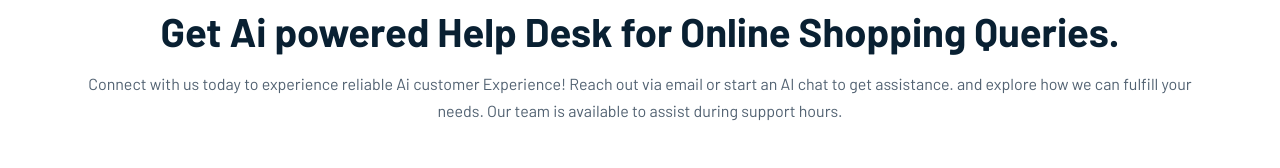
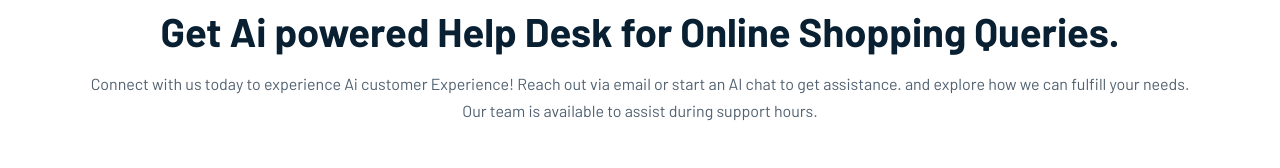
Before and after one commit to popacc1/Aamazon_Services-Ai-Chat, a plain HTML site: page index.html in a window 1280 px wide. Shown: the part 355-523 px from the top of the page. Drawn offline with nearby package versions, Linux system fonts and the light colour scheme.

Commit message:
Update index.html

```diff
--- a/index.html
+++ b/index.html
@@ -57,7 +57,7 @@
                 <div class="intro">
                     <h1>Chat with AI Support Assistance for Amazon Products Related Queries</h1><br>
                     <h1>Get Ai powered Help Desk for Online Shopping Queries.</h1>
-                    <p class="mx-auto">Connect with us today to experience reliable Ai customer Experience! Reach out via email or start an AI chat to get assistance. and explore how we can fulfill your needs. Our team is available to assist during support hours.</p>
+                    <p class="mx-auto">Connect with us today to experience Ai customer Experience! Reach out via email or start an AI chat to get assistance. and explore how we can fulfill your needs. Our team is available to assist during support hours.</p>
                 </div>
                 <div class="col-lg-5 py-5">
                     <div class="row">
```
